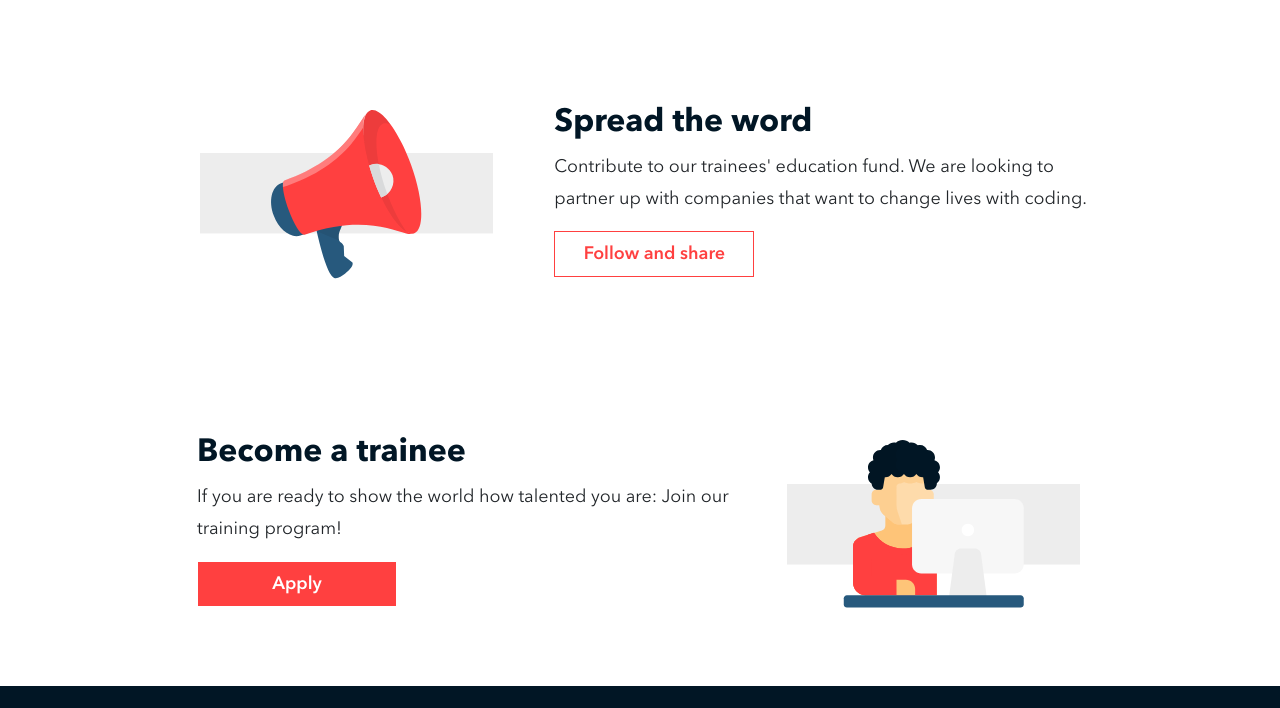
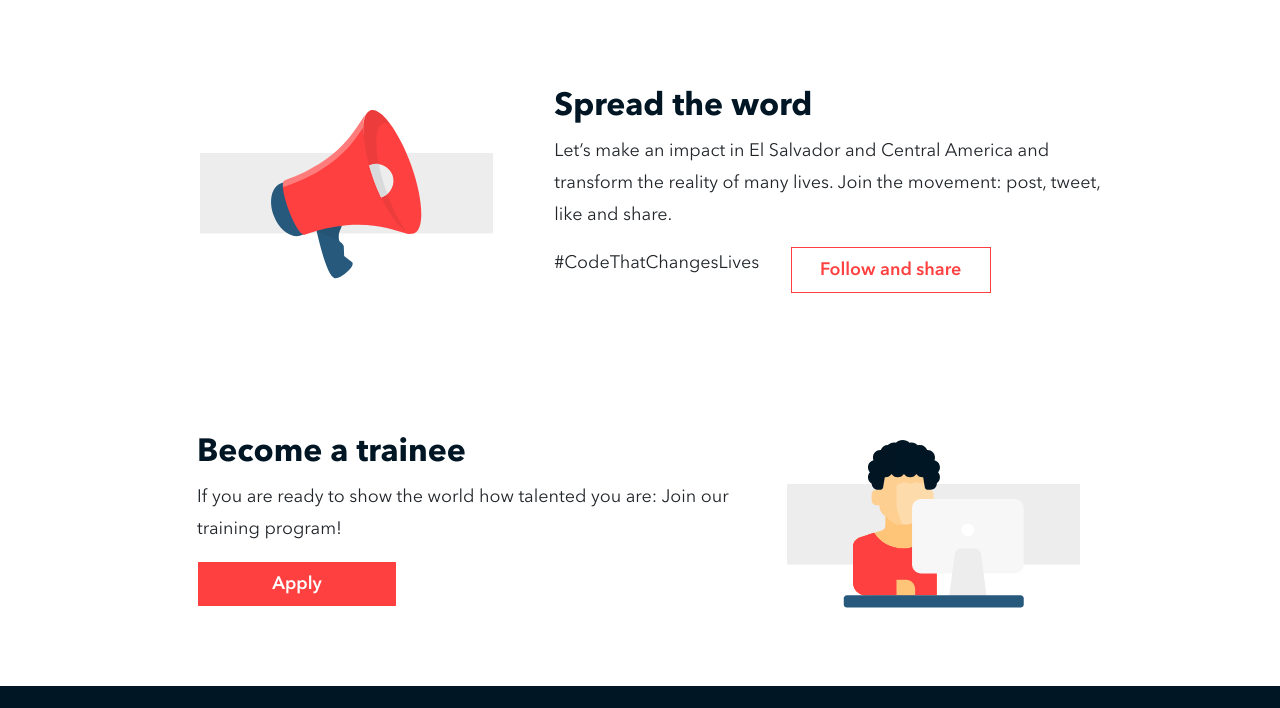
Before and after one commit to nicokurogane/applaudo-academy, a website with bundled scripts: page index.html in a window 1280 px wide. Shown: the part 5700-6408 px from the top of the page. Built offline with nearby package versions, Linux system fonts and the light colour scheme; files whose address does not match are found by name.

Commit message:
fixed what you can do special section

```diff
--- a/assets/scss/index.scss
+++ b/assets/scss/index.scss
@@ -598,19 +598,22 @@ h4 {
 
   .what-you-can-do-container {
     padding: 0 200px;
+    font-size: 18px;
+    line-height: 32px;
     .action-sub-section {
       flex-wrap: nowrap;
       .col {
         padding: 0;
       }
       .description {
-        font-size: 18px;
-        line-height: 32px;
         .action-title {
           font-size: 32px;
           line-height: 40px;
         }
         padding-left: 29px;
+        .spread-the-word-tag-action {
+          width: 100%;
+        }
       }
 
       .action-img-container {
--- a/index.html
+++ b/index.html
@@ -331,13 +331,20 @@
       <div class="col col-lg-8 d-flex flex-column justify-content-center align-items-center description">
         <h3 class="action-title">Spread the word</h3>
         <p>
-          Contribute to our trainees' education fund. We are looking to
-          partner up with companies that want to change lives with coding.
+          Let’s make an impact in El Salvador and Central America and transform the reality of many lives. Join the
+          movement: post, tweet, like and share.
         </p>
-        <a href="https://www.instagram.com/applaudostudios/" target="_blank" rel="noopener noreferrer"
-          class="btn btn-secondary secondary-button align-self-lg-start">
-          Follow and share
-        </a>
+        <div class="row d-flex justify-content-between spread-the-word-tag-action">
+          <div class="col col-lg-5  d-none d-lg-block">
+            <span>#CodeThatChangesLives</span>
+          </div>
+          <div class="col col-lg-7 pl-lg-1">
+            <a href="https://www.instagram.com/applaudostudios/" target="_blank" rel="noopener noreferrer"
+              class="btn btn-secondary secondary-button align-self-lg-start">
+              Follow and share
+            </a>
+          </div>
+        </div>
       </div>
     </div>
 
```
Also changed, not shown: assets/css/index.css, 1 other file.
